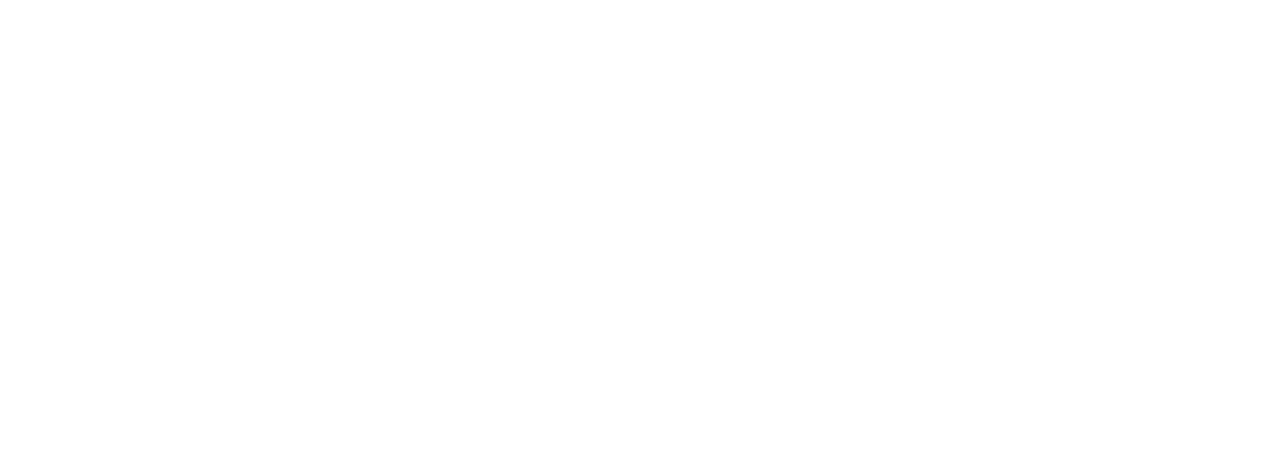
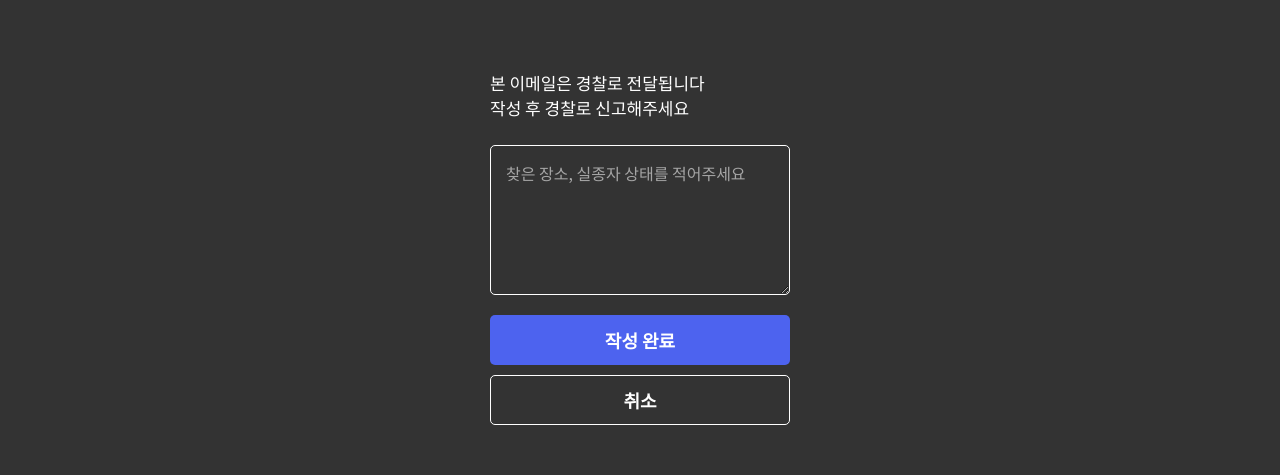
Before and after one commit to jidole02/findme_frontend, a Next.js app: page / in a window 1280 px wide. Both pictures are taken after a click on the button 1232 px from the left and 47 px from the top of the page. Shown: the part 153-628 px from the top of the page. Built offline with nearby package versions, Linux system fonts and the light colour scheme; no server answers.

Commit message:
update modal

```diff
--- a/components/Header/index.tsx
+++ b/components/Header/index.tsx
@@ -2,6 +2,8 @@ import styled from "@emotion/styled";
 import Add from "../../assets/Add";
 import List from "../../assets/List";
 import Location from "./../../assets/Location";
+import { useDispatch } from "react-redux";
+import { setModal } from "./../../redux/modal";
 
 interface props {
   map: any;
@@ -10,6 +12,12 @@ interface props {
 }
 
 const Header = ({ map, x, y }: props) => {
+  const dispatch = useDispatch();
+
+  function addPerson() {
+    dispatch(setModal("addPerson"));
+  }
+
   function moveMyLocation() {
     var moveLatLon = new window.kakao.maps.LatLng(x, y);
     map.panTo(moveLatLon);
@@ -23,7 +31,7 @@ const Header = ({ map, x, y }: props) => {
         <button className="menu" onClick={moveMyLocation}>
           <Location />
         </button>
-        <button className="menu">
+        <button className="menu" onClick={addPerson}>
           <Add />
         </button>
       </CircleContainer>
--- a/components/Main/index.tsx
+++ b/components/Main/index.tsx
@@ -5,6 +5,7 @@ import axios from "axios";
 import { person } from "../../interfaces/person";
 import { useDispatch } from "react-redux";
 import { setId } from "./../../redux/person";
+import { setModal } from "./../../redux/modal";
 
 interface location {
   x: number;
@@ -43,6 +44,7 @@ const Main = () => {
       const target: any = event.target;
       if (target.id === "marker") {
         dispatch(setId(target.className));
+        dispatch(setModal("personDetail"));
       }
     });
   }
--- /dev/null
+++ b/components/Modal/addPerson.tsx
@@ -0,0 +1,28 @@
+import styled from "@emotion/styled";
+import CloseButton from "./closeButton";
+import * as s from "./styles";
+
+const AddPerson = () => {
+  return (
+    <Wrapper>
+      <h1>
+        본 이메일은 경찰로 전달됩니다 <br />
+        작성 후 경찰로 신고해주세요
+      </h1>
+      <textarea placeholder="찾은 장소, 실종자 상태를 적어주세요" />
+      <s.ConfirmButton>작성 완료</s.ConfirmButton>
+      <CloseButton />
+    </Wrapper>
+  );
+};
+
+export default AddPerson;
+
+const Wrapper = styled(s.Container)`
+  & h1 {
+    font-size: 17px;
+  }
+  & textarea {
+    height: 150px;
+  }
+`;
--- a/components/Modal/closeButton.tsx
+++ b/components/Modal/closeButton.tsx
@@ -1,11 +1,11 @@
 import * as s from "./styles";
 import { useDispatch } from "react-redux";
-import { setId } from "./../../redux/person";
+import { setModal } from "./../../redux/modal";
 
 const CloseButton = () => {
   const dispatch = useDispatch();
   function close() {
-    dispatch(setId(null));
+    dispatch(setModal(null));
   }
   return <s.PersonalButton onClick={close}>취소</s.PersonalButton>;
 };
--- a/components/Modal/index.tsx
+++ b/components/Modal/index.tsx
@@ -1,15 +1,24 @@
 import styled from "@emotion/styled";
 import { useSelector } from "react-redux";
 import { RootState } from "../../redux";
+import AddPerson from "./addPerson";
 import PersonDetail from "./PersonDetail";
 
 const Modal = () => {
-  const person_id = useSelector((state: RootState) => state.PersonReducer.id);
+  const modal_type = useSelector(
+    (state: RootState) => state.ModalReducer.modalType
+  );
   return (
     <>
-      {person_id && (
+      {modal_type && (
         <Wrapper>
-          <PersonDetail />
+          {modal_type === "personDetail" ? (
+            <PersonDetail />
+          ) : modal_type === "addPerson" ? (
+            <AddPerson />
+          ) : (
+            ""
+          )}
         </Wrapper>
       )}
     </>
--- a/components/Modal/styles.tsx
+++ b/components/Modal/styles.tsx
@@ -12,6 +12,19 @@ export const Container = styled.div`
     font-weight: bold;
     color: white;
   }
+  & textarea {
+    width: 100%;
+    border: 1px solid white;
+    border-radius: 5px;
+    padding: 15px;
+    font-size: 16px;
+    color: White;
+    margin-top: 25px;
+    margin-bottom: 20px;
+    &::placeholder {
+      color: #a5a5a5;
+    }
+  }
 `;
 
 export const ConfirmButton = styled.button`
--- a/styles/globals.css
+++ b/styles/globals.css
@@ -18,7 +18,8 @@ body {
   font-weight: 500;
 }
 
-button {
+button,
+textarea {
   cursor: pointer;
   border: none;
   background: none;
```
